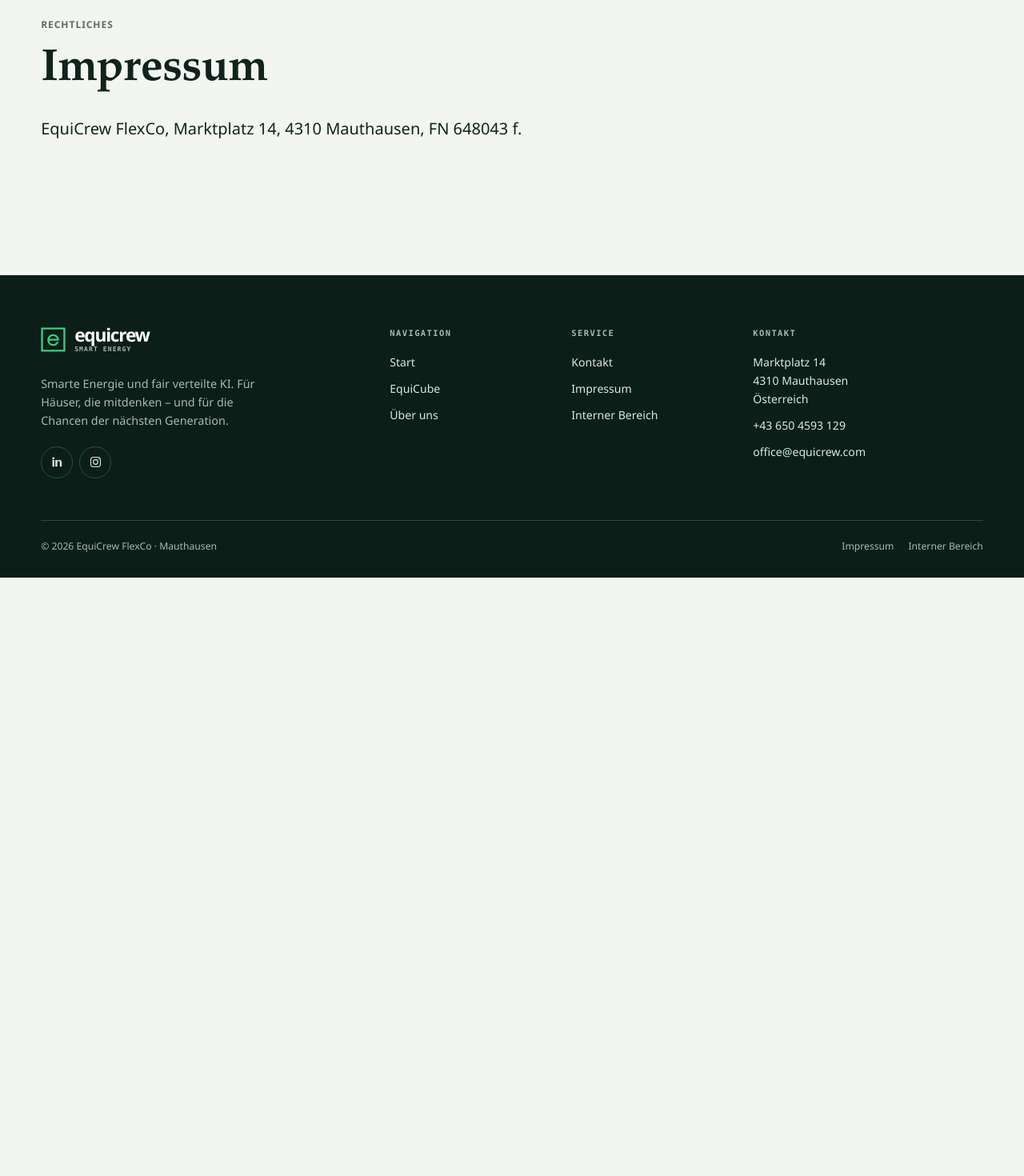
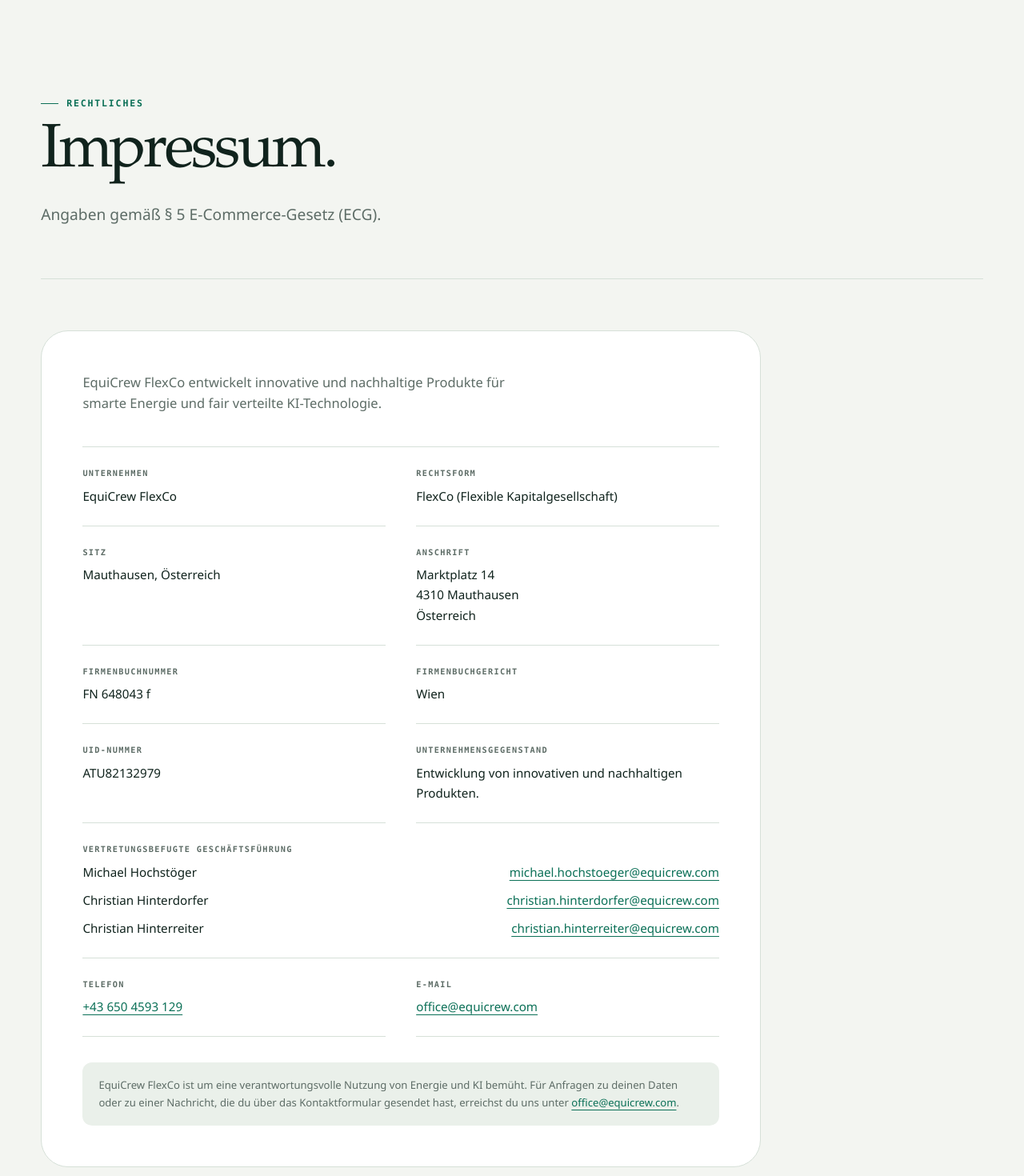
Before and after one commit to testuser12713/e2e-website-redesign-20261017-101723-9c7c, a React (Vite) app in the folder frontend/: page /impressum in a window 1280 px wide. Shown: the part 120-1590 px from the top of the page at 80% size. Before the commit the page ends 842 px from the top, so only its background shows below. Built offline with nearby package versions, Linux system fonts and the light colour scheme.

Commit message:
Build the legal notice page (#23)
Closes #4

Co-authored-by: office-crew <development@office-crew.dev>

```diff
--- /dev/null
+++ b/frontend/src/pages/Legal.css
@@ -0,0 +1,142 @@
+.legal-hero {
+  padding-block: clamp(3rem, 7vw, 5.625rem) clamp(2.5rem, 5vw, 4rem);
+  border-bottom: 1px solid var(--color-border);
+}
+
+.legal-hero .kicker {
+  margin-bottom: var(--space-4);
+}
+
+.legal-hero__title {
+  max-width: 15ch;
+  color: var(--color-text);
+  font-family: var(--font-display);
+  font-size: clamp(3rem, 6vw, 5.6rem);
+  font-weight: var(--font-weight-regular);
+  letter-spacing: -0.045em;
+  line-height: 0.98;
+  text-wrap: balance;
+}
+
+.legal-hero__lede {
+  max-width: 62ch;
+  margin-top: var(--space-5);
+  color: var(--color-text-muted);
+  font-size: clamp(1.06rem, 1.5vw, 1.2rem);
+  line-height: 1.65;
+}
+
+.legal-sheet {
+  max-width: 56.25rem;
+}
+
+.legal-sheet__heading {
+  position: absolute;
+  width: 1px;
+  height: 1px;
+  padding: 0;
+  margin: -1px;
+  overflow: hidden;
+  clip: rect(0, 0, 0, 0);
+  white-space: nowrap;
+  border: 0;
+}
+
+.legal-intro {
+  max-width: 58ch;
+  color: var(--color-text-muted);
+}
+
+.legal-blocks {
+  display: grid;
+  grid-template-columns: repeat(2, minmax(0, 1fr));
+  gap: 0 2.375rem;
+  margin: 2.5rem 0 0;
+  border-top: 1px solid var(--color-border);
+}
+
+.legal-block {
+  min-width: 0;
+  padding: 1.5rem 0;
+  border-bottom: 1px solid var(--color-border);
+}
+
+.legal-block--wide {
+  grid-column: 1 / -1;
+}
+
+.legal-block dt {
+  margin-bottom: 0.5rem;
+  color: var(--color-text-muted);
+  font-family: var(--font-mono);
+  font-size: 0.64rem;
+  font-weight: var(--font-weight-semibold);
+  letter-spacing: 0.13em;
+  text-transform: uppercase;
+}
+
+.legal-block dd {
+  margin: 0;
+  color: var(--color-text);
+  font-size: 0.95rem;
+  line-height: 1.65;
+}
+
+.legal-block a {
+  color: var(--color-primary);
+  text-decoration: underline;
+  text-decoration-thickness: 1px;
+  text-underline-offset: 4px;
+}
+
+.legal-block a:hover {
+  color: var(--color-primary-strong);
+}
+
+.legal-people {
+  display: grid;
+  gap: 0.625rem;
+}
+
+.legal-people span {
+  display: flex;
+  flex-wrap: wrap;
+  justify-content: space-between;
+  gap: 0.25rem 1.25rem;
+}
+
+.legal-people a {
+  overflow-wrap: anywhere;
+}
+
+.legal-note {
+  max-width: none;
+  margin-top: 2rem;
+  padding: 1.125rem 1.25rem;
+  border-radius: var(--radius-md);
+  background: var(--color-surface-muted);
+  color: var(--color-text-muted);
+  font-size: 0.82rem;
+}
+
+.legal-note a {
+  color: var(--color-primary);
+  text-decoration: underline;
+  text-underline-offset: 4px;
+}
+
+@media (max-width: 780px) {
+  .legal-blocks {
+    grid-template-columns: minmax(0, 1fr);
+  }
+
+  .legal-block--wide {
+    grid-column: auto;
+  }
+}
+
+@media (max-width: 600px) {
+  .legal-sheet {
+    border-radius: var(--radius-lg);
+  }
+}
--- a/frontend/src/pages/Legal.tsx
+++ b/frontend/src/pages/Legal.tsx
@@ -1,18 +1,133 @@
+import Card from "../components/Card";
+import Kicker from "../components/Kicker";
+import Section from "../components/Section";
 import { usePageMeta } from "../lib/meta";
+import "./Legal.css";
 
 export default function Legal() {
   usePageMeta(
-    "Impressum – EquiCrew",
-    "Impressum von EquiCrew FlexCo, Marktplatz 14, 4310 Mauthausen, FN 648043 f.",
+    "Impressum – EquiCrew FlexCo",
+    "Impressum der EquiCrew FlexCo: Anschrift, Firmenbuch, UID, Unternehmensgegenstand und vertretungsbefugte Geschäftsführung.",
   );
 
   return (
-    <section className="page" aria-labelledby="legal-title">
-      <p className="page__eyebrow">Rechtliches</p>
-      <h1 id="legal-title">Impressum</h1>
-      <p className="page__lead">
-        EquiCrew FlexCo, Marktplatz 14, 4310 Mauthausen, FN 648043 f.
-      </p>
-    </section>
+    <>
+      <Section
+        className="legal-hero"
+        container="none"
+        aria-labelledby="legal-title"
+      >
+        <Kicker>Rechtliches</Kicker>
+        <h1 id="legal-title" className="legal-hero__title">
+          Impressum.
+        </h1>
+        <p className="legal-hero__lede">
+          Angaben gemäß § 5 E-Commerce-Gesetz (ECG).
+        </p>
+      </Section>
+
+      <Section
+        size="sm"
+        className="legal-sheet-section"
+        container="none"
+        aria-labelledby="legal-heading"
+      >
+        <Card variant="legal" className="legal-sheet">
+          <h2 id="legal-heading" className="legal-sheet__heading">
+            Unternehmensangaben
+          </h2>
+          <p className="legal-intro">
+            EquiCrew FlexCo entwickelt innovative und nachhaltige Produkte für
+            smarte Energie und fair verteilte KI-Technologie.
+          </p>
+
+          <dl className="legal-blocks">
+            <div className="legal-block">
+              <dt>Unternehmen</dt>
+              <dd>EquiCrew FlexCo</dd>
+            </div>
+            <div className="legal-block">
+              <dt>Rechtsform</dt>
+              <dd>FlexCo (Flexible Kapitalgesellschaft)</dd>
+            </div>
+            <div className="legal-block">
+              <dt>Sitz</dt>
+              <dd>Mauthausen, Österreich</dd>
+            </div>
+            <div className="legal-block">
+              <dt>Anschrift</dt>
+              <dd>
+                Marktplatz 14
+                <br />
+                4310 Mauthausen
+                <br />
+                Österreich
+              </dd>
+            </div>
+            <div className="legal-block">
+              <dt>Firmenbuchnummer</dt>
+              <dd>FN 648043 f</dd>
+            </div>
+            <div className="legal-block">
+              <dt>Firmenbuchgericht</dt>
+              <dd>Wien</dd>
+            </div>
+            <div className="legal-block">
+              <dt>UID-Nummer</dt>
+              <dd>ATU82132979</dd>
+            </div>
+            <div className="legal-block">
+              <dt>Unternehmensgegenstand</dt>
+              <dd>Entwicklung von innovativen und nachhaltigen Produkten.</dd>
+            </div>
+            <div className="legal-block legal-block--wide">
+              <dt>Vertretungsbefugte Geschäftsführung</dt>
+              <dd className="legal-people">
+                <span>
+                  Michael Hochstöger{" "}
+                  <a href="mailto:michael.hochstoeger@equicrew.com">
+                    michael.hochstoeger@equicrew.com
+                  </a>
+                </span>
+                <span>
+                  Christian Hinterdorfer{" "}
+                  <a href="mailto:christian.hinterdorfer@equicrew.com">
+                    christian.hinterdorfer@equicrew.com
+                  </a>
+                </span>
+                <span>
+                  Christian Hinterreiter{" "}
+                  <a href="mailto:christian.hinterreiter@equicrew.com">
+                    christian.hinterreiter@equicrew.com
+                  </a>
+                </span>
+              </dd>
+            </div>
+            <div className="legal-block">
+              <dt>Telefon</dt>
+              <dd>
+                <a href="tel:+436504593129">
+                  +43&nbsp;650&nbsp;4593&nbsp;129
+                </a>
+              </dd>
+            </div>
+            <div className="legal-block">
+              <dt>E-Mail</dt>
+              <dd>
+                <a href="mailto:office@equicrew.com">office@equicrew.com</a>
+              </dd>
+            </div>
+          </dl>
+
+          <p className="legal-note">
+            EquiCrew FlexCo ist um eine verantwortungsvolle Nutzung von Energie
+            und KI bemüht. Für Anfragen zu deinen Daten oder zu einer Nachricht,
+            die du über das Kontaktformular gesendet hast, erreichst du uns
+            unter{" "}
+            <a href="mailto:office@equicrew.com">office@equicrew.com</a>.
+          </p>
+        </Card>
+      </Section>
+    </>
   );
 }
```
Also changed, not shown: 1 other file (tests, documents, lock files or other folders).
